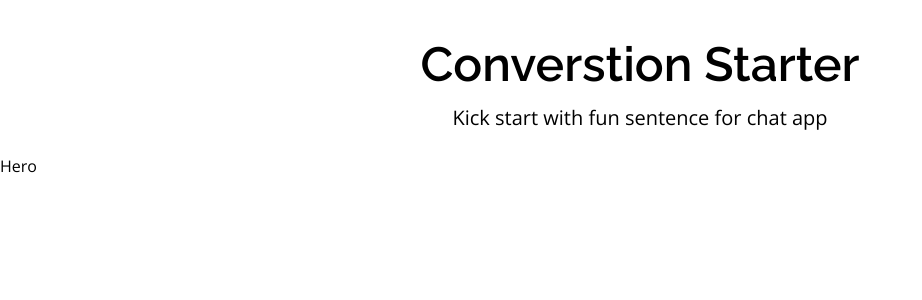
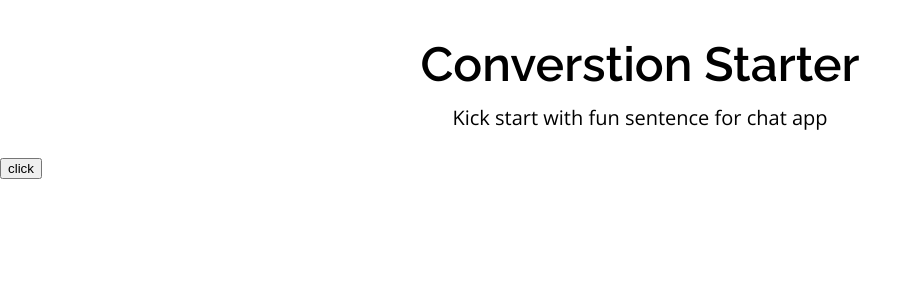
Before and after one commit to Tomo-ja/joke-generator, a React (Create React App) app: page / in a window 1280 px wide. Shown: the top 300 px of the page, without its empty margins (0-922 px from the left). Built offline with nearby package versions, Linux system fonts and the light colour scheme.

Commit message:
create quick joke

```diff
--- /dev/null
+++ b/src/Apis/Request.ts
@@ -0,0 +1,5 @@
+const request = {
+	fetchRandomJoke: "jokes/oneLiner",
+}
+
+export default request
--- /dev/null
+++ b/src/Apis/axios.ts
@@ -0,0 +1,9 @@
+import axios from "axios";
+
+export default axios.create({
+	baseURL: "https://webknox-jokes.p.rapidapi.com",
+	headers: {
+		'X-RapidAPI-Key': 'COPY_FROM_NOTE',
+		'X-RapidAPI-Host': 'webknox-jokes.p.rapidapi.com'
+	  }
+})
--- /dev/null
+++ b/src/Apis/sampleResponse.ts
@@ -0,0 +1,6 @@
+
+const sampleData = {
+	random: {text: 'Chuck Norris knows who the fuck is Alice.'}
+}
+
+export default sampleData
--- a/src/Component/Hero.tsx
+++ b/src/Component/Hero.tsx
@@ -1,7 +1,26 @@
-import React from 'react'
+import React, { useState } from 'react'
+import axios from '../Apis/axios'
+import request from '../Apis/Request'
+import sampleData from '../Apis/sampleResponse'
 
 export default function Hero() {
+
+	const [instantJoke, setInstantJoke] = useState<undefined | string>()
+
+ 	async function getRandomJoke(){
+		 try{
+			const joke = await axios.get(request.fetchRandomJoke);
+			setInstantJoke(joke.data.text)
+		 }catch(e){
+			 setInstantJoke(sampleData.random.text)
+			 console.log(e)
+		 }
+	}
+
   return (
-	<div>Hero</div>
+	<div>
+		<div>{instantJoke}</div>
+		<button onClick={getRandomJoke}>click</button>
+	</div>
   )
 }
```
